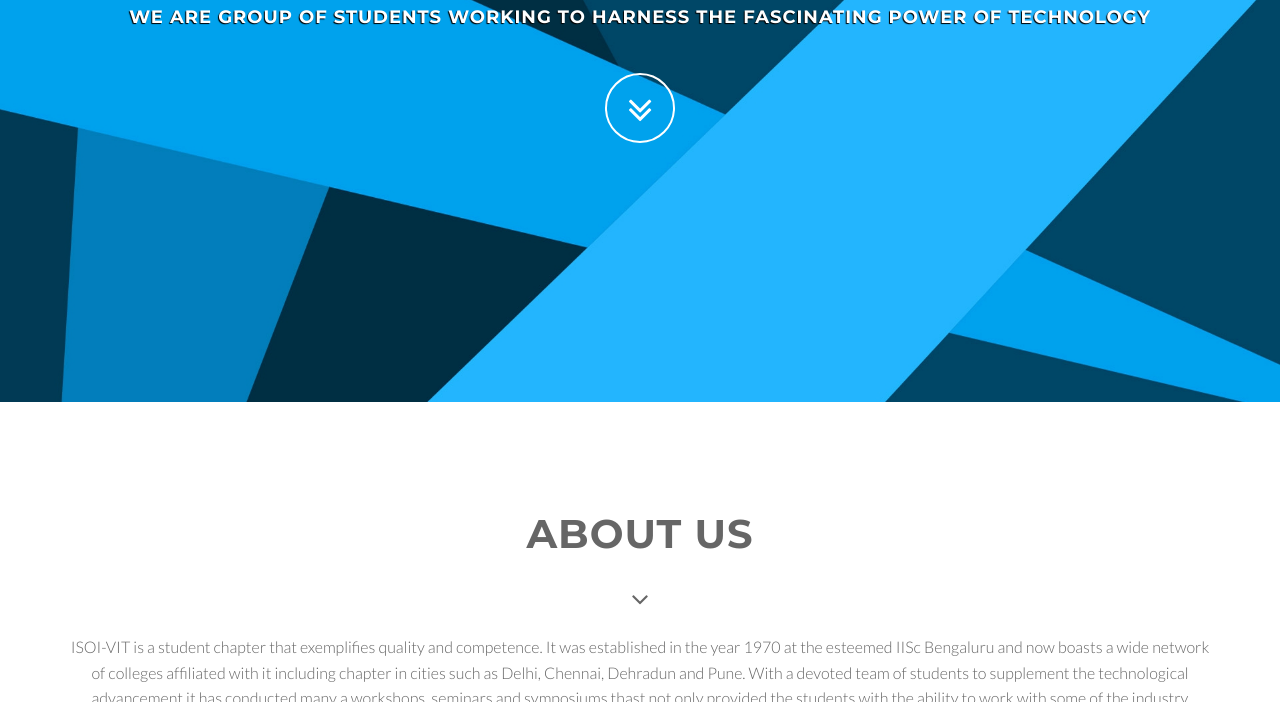
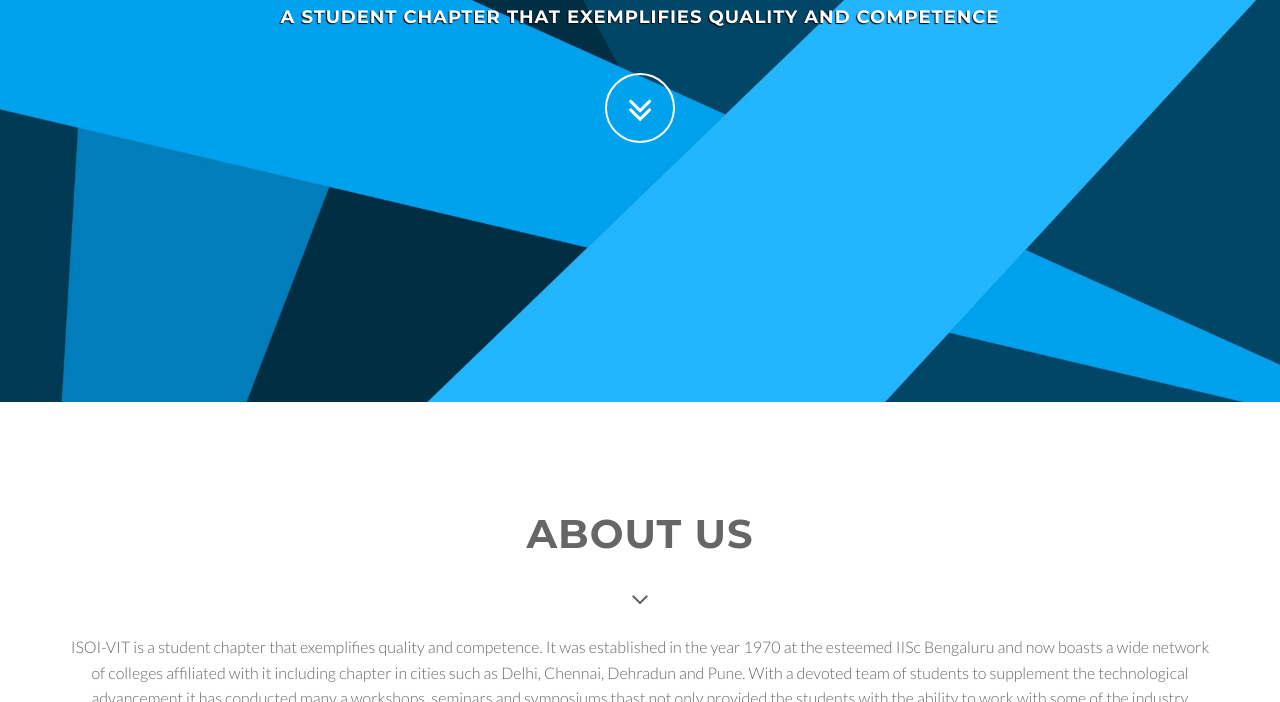
Before and after one commit to anupkashyap7/ISOI.VIT_Website, a plain HTML site: page index.html in a window 1280 px wide. Shown: the part 398-1100 px from the top of the page. Drawn offline with Linux system fonts and the light colour scheme; files that its build step writes are made by us from their sources.

Commit message:
Tagline updated
A STUDENT CHAPTER THAT EXEMPLIFIES QUALITY AND COMPETENCE

```diff
--- a/index.html
+++ b/index.html
@@ -52,7 +52,7 @@
 
 		<div class="slogan">
 			<h2>The Instrument Scoiety <span class="text_color"><br>Of India - VIT</span> </h2>
-			<h4>WE ARE GROUP OF students working to harness the fascinating power of technology</h4>
+			<h4>A STUDENT CHAPTER THAT EXEMPLIFIES QUALITY AND COMPETENCE</h4>
 		</div>
 		<div class="page-scroll">
 			<a href="#service" class="btn btn-circle">
```
